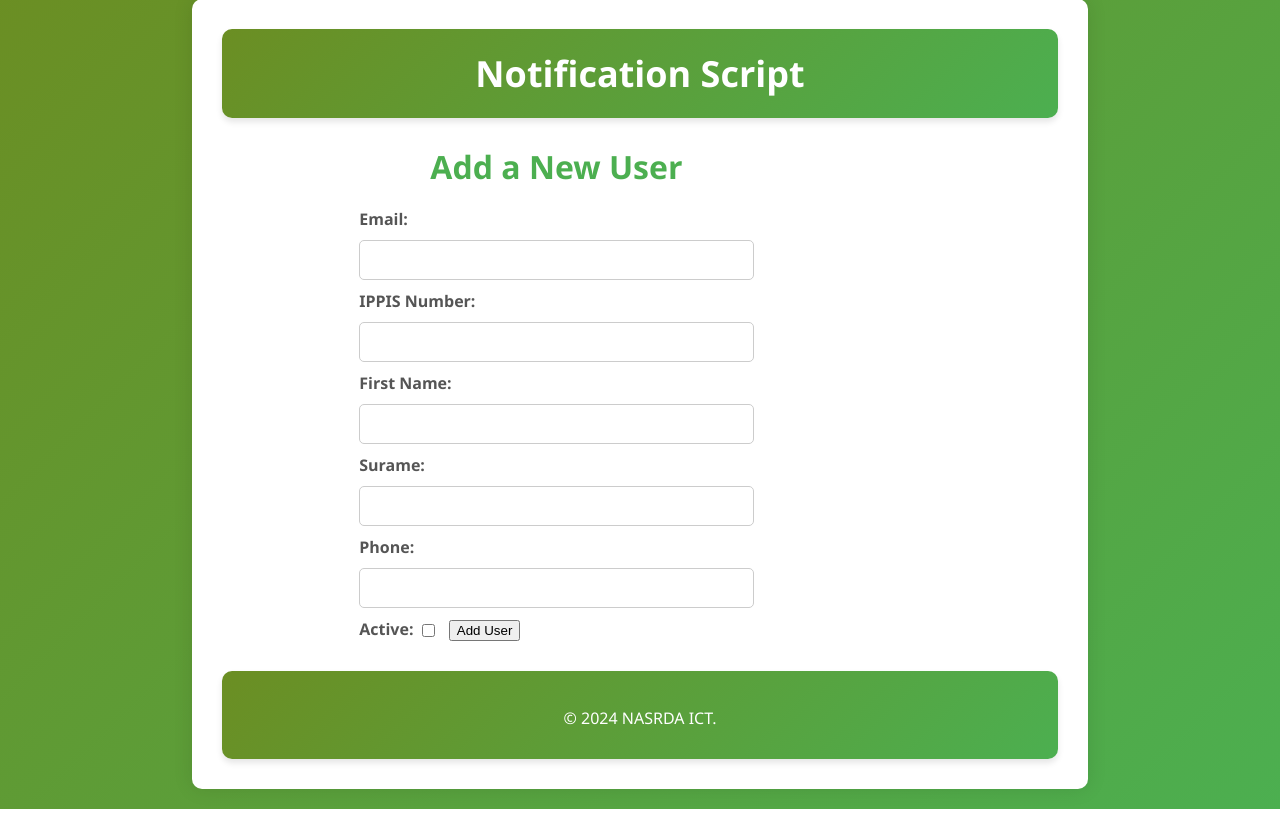
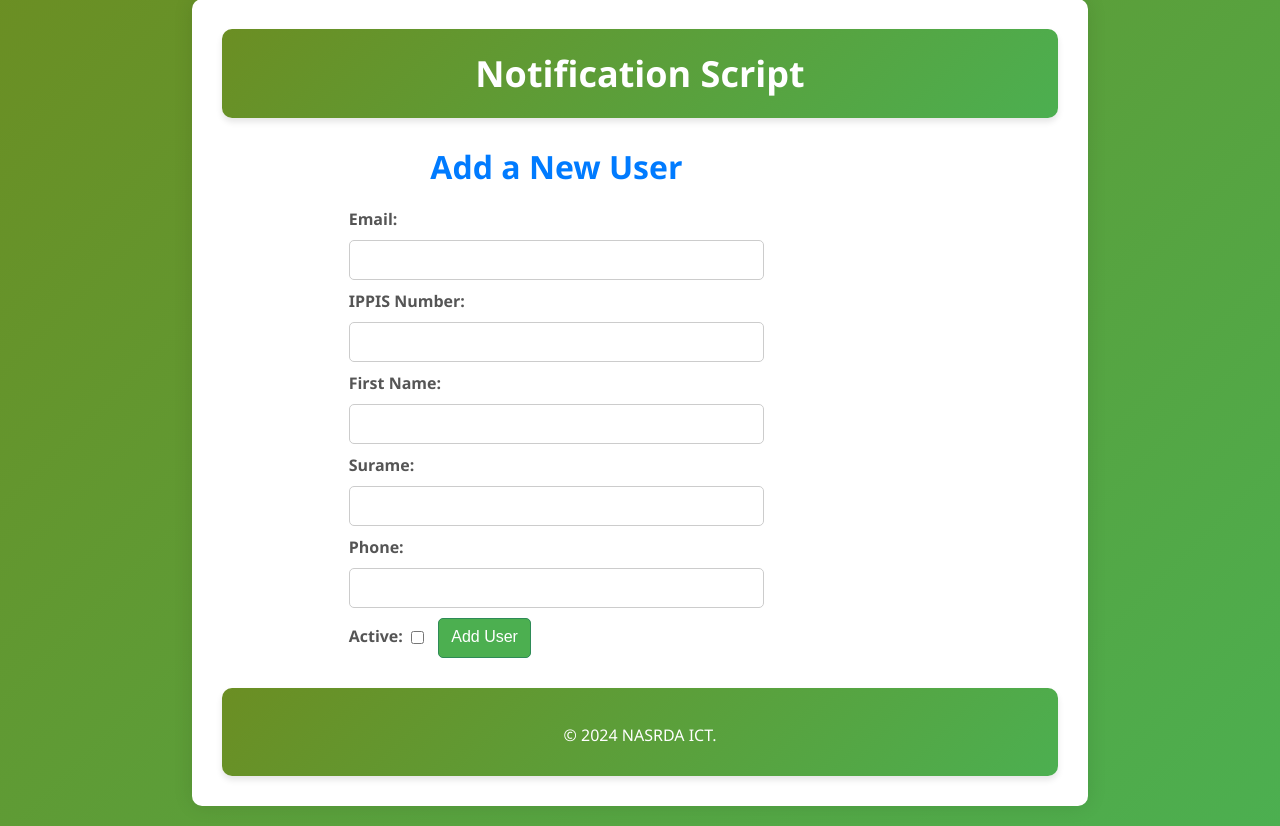
Before and after one commit to AbdurrahmanIdr/Mailing_script, a Flask app: template templates/add_user.html in a window 1280 px wide. Shown: the part 21-847 px from the top of the page. Run offline with Flask 3, Linux system fonts and the light colour scheme; the template is opened without the code that fills it, so the values that code supplies are empty; parts of the project's set-up code (start-up, migrations or seed data) failed here and were passed over.

Commit message:
fix: h2 contains link to manage user page

```diff
--- a/templates/add_user.html
+++ b/templates/add_user.html
@@ -1,7 +1,7 @@
 {% extends 'base.html' %}
 {% block body %}
 <div class="form-columns">
-    <h2>Add a New User</h2>
+    <h2><a href="{{ url_for('manage_users') }}">Add a New User</a></h2>
     <form method="post" action="{{ url_for('add_user') }}">
 
         <label for="email" >Email:</label>
@@ -22,7 +22,7 @@
         <label for="active" style="display: inline">Active:</label>
         <input type="checkbox" name="active" id="active">
 
-        <button type="submit">Add User</button>
+        <button class="btn btn-primary" type="submit">Add User</button>
     </form>
 </div>
 {% endblock %}
```
